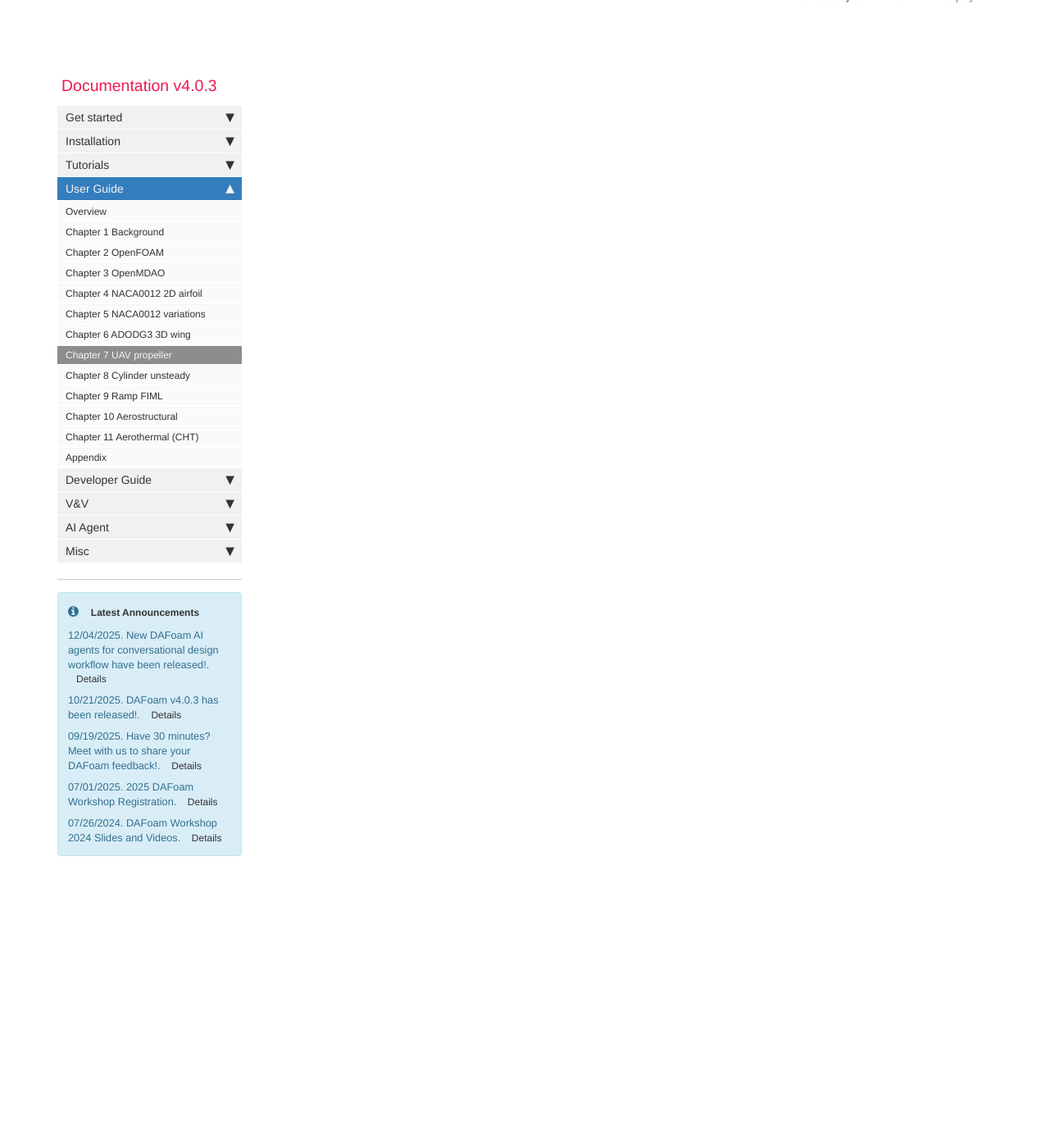
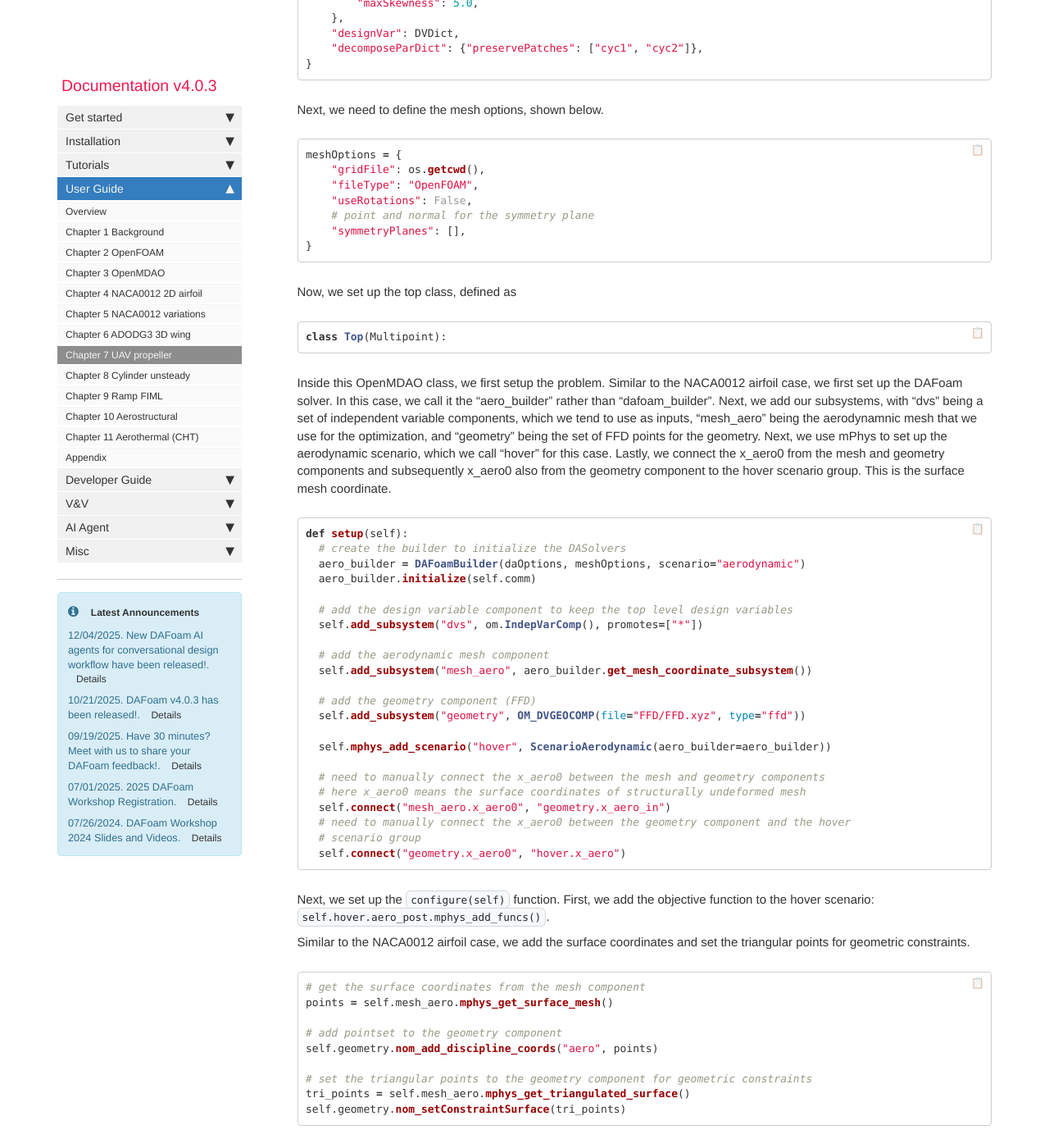
Before and after one commit to DAFoam/DAFoam.github.io, a Jekyll site: the page built from pages/mydoc/mydoc_user_guide_uav_prop.md, in a window 1280 px wide and 1400 px high, scrolled down 5882 px. Shown: the whole window at 82% size. Built offline with Jekyll 4.4.1, drawn with Linux system fonts in a browser that asks for light colours; comment, search, counter and statistics services are not loaded; some of the changed text lies outside the part shown.

Commit message:
Update mydoc_user_guide_uav_prop.md

````diff
--- a/pages/mydoc/mydoc_user_guide_uav_prop.md
+++ b/pages/mydoc/mydoc_user_guide_uav_prop.md
@@ -170,6 +170,22 @@ Since this is a propeller in hover, we set "hasIterativeBC" to be true to enforc
 
 The "primalBC" dictionary defines the boundary conditions for the primal solution. Note that if primalBC is defined, it will overwrite the values defined in the 0 folder. Here we need to provide the variable name, patch names, and value to set for each variable. If "primalBC" is left blank, we will use the BCs defined in the 0 folder.
 
+Next, we define the "primalVarBounds", which defines the upper and lower bounds for the primal solution. In this case, we define a minimum omega.
+
+The "objFunc" dictionary defines our objective and constraint functions. Some of these parameters within the objFunc are the same as in the NACA0012 Airfoil case. Specifically in the propeller case, we want to define the "power", with important parts here are setting the type to "power", we set the "patches" type to "blade" since this is a propeller, we set the "axis" and "center", and we make sure to include this in the adjoint calculation by setting "addToAdjoint" to "True". The thrust here is set as "fixedDirection" to fix the direction of thrust while the propeller is in hover. We again add this to the adjoint calculation. For both "skewness" and "nonOrtho", we define these as mesh quality checks as the optimization is running.
+
+We set "adjStateOrdering" explicity here to "cell" because the default is "state". This simply sets the ordering of the state variable, with two options "state" and "cell".
+
+Now, we set the parameters for the adjoint calculation using "adjEqnOption" dictionary.
+
+Next, we set the "adjPCLag", whic is the interval of recomputing the pre-conditioner matrix dRdWTPC for solveAdjoint. By default, dRdWTPC will be re-computed each time the solveAdjoint function is called. However, you can increase the lag to skip it and reuse the dRdWTPC computed previously.
+
+Next, we set our normalized states in the "normalizedStates" dictionary. Here, we simply set the states for generally standard temperature and pressure values for the propeller in hover.
+
+In the "checkMeshTreshold" dictionary, we just add this for a check to make sure that the nonorthogonality and skewness are within our constraints.
+
+Finally, we set our design variables and declare the "decomposeParDict", which is a file that will be automatically written such that we can run an optimization with any number of CPU cores without the need to manually change "decomposeParDict".
+
 ```python
 daOptions = {
     "designSurfaces": ["blade"],
@@ -260,6 +276,69 @@ daOptions = {
 }
 ```
 
+Next, we need to define the mesh options, shown below.
+
+```python
+meshOptions = {
+    "gridFile": os.getcwd(),
+    "fileType": "OpenFOAM",
+    "useRotations": False,
+    # point and normal for the symmetry plane
+    "symmetryPlanes": [],
+}
+```
+
+Now, we set up the top class, defined as
+
+```python
+class Top(Multipoint):
+```
+
+Inside this OpenMDAO class, we first setup the problem. Similar to the NACA0012 airfoil case, we first set up the DAFoam solver. In this case, we call it the "aero_builder" rather than "dafoam_builder". Next, we add our subsystems, with "dvs" being a set of independent variable components, which we tend to use as inputs, "mesh_aero" being the aerodynamnic mesh that we use for the optimization, and "geometry" being the set of FFD points for the geometry. Next, we use mPhys to set up the aerodynamic scenario, which we call "hover" for this case. Lastly, we connect the x_aero0 from the mesh and geometry components and subsequently x_aero0 also from the geometry component to the hover scenario group. This is the surface mesh coordinate.
+
+```python
+def setup(self):
+  # create the builder to initialize the DASolvers
+  aero_builder = DAFoamBuilder(daOptions, meshOptions, scenario="aerodynamic")
+  aero_builder.initialize(self.comm)
+
+  # add the design variable component to keep the top level design variables
+  self.add_subsystem("dvs", om.IndepVarComp(), promotes=["*"])
+
+  # add the aerodynamic mesh component
+  self.add_subsystem("mesh_aero", aero_builder.get_mesh_coordinate_subsystem())
+
+  # add the geometry component (FFD)
+  self.add_subsystem("geometry", OM_DVGEOCOMP(file="FFD/FFD.xyz", type="ffd"))
+
+  self.mphys_add_scenario("hover", ScenarioAerodynamic(aero_builder=aero_builder))
+
+  # need to manually connect the x_aero0 between the mesh and geometry components
+  # here x_aero0 means the surface coordinates of structurally undeformed mesh
+  self.connect("mesh_aero.x_aero0", "geometry.x_aero_in")
+  # need to manually connect the x_aero0 between the geometry component and the hover
+  # scenario group
+  self.connect("geometry.x_aero0", "hover.x_aero")
+```
+
+Next, we set up the `configure(self)` function. First, we add the objective function to the hover scenario: `self.hover.aero_post.mphys_add_funcs()`.
+
+Similar to the NACA0012 airfoil case, we add the surface coordinates and set the triangular points for geometric constraints.
+
+```python
+# get the surface coordinates from the mesh component
+points = self.mesh_aero.mphys_get_surface_mesh()
+
+# add pointset to the geometry component
+self.geometry.nom_add_discipline_coords("aero", points)
+
+# set the triangular points to the geometry component for geometric constraints
+tri_points = self.mesh_aero.mphys_get_triangulated_surface()
+self.geometry.nom_setConstraintSurface(tri_points)
+```
+
+
+
 ## Allclean.sh
 
 Allclean.sh is used for wiping all data generated by previous optimization runs and restore the default setup. If you wish to rerun the optimziation, make sure to use Allclean.sh first. Otherwise, DAFoam will not run and it will lead to errors.
````
